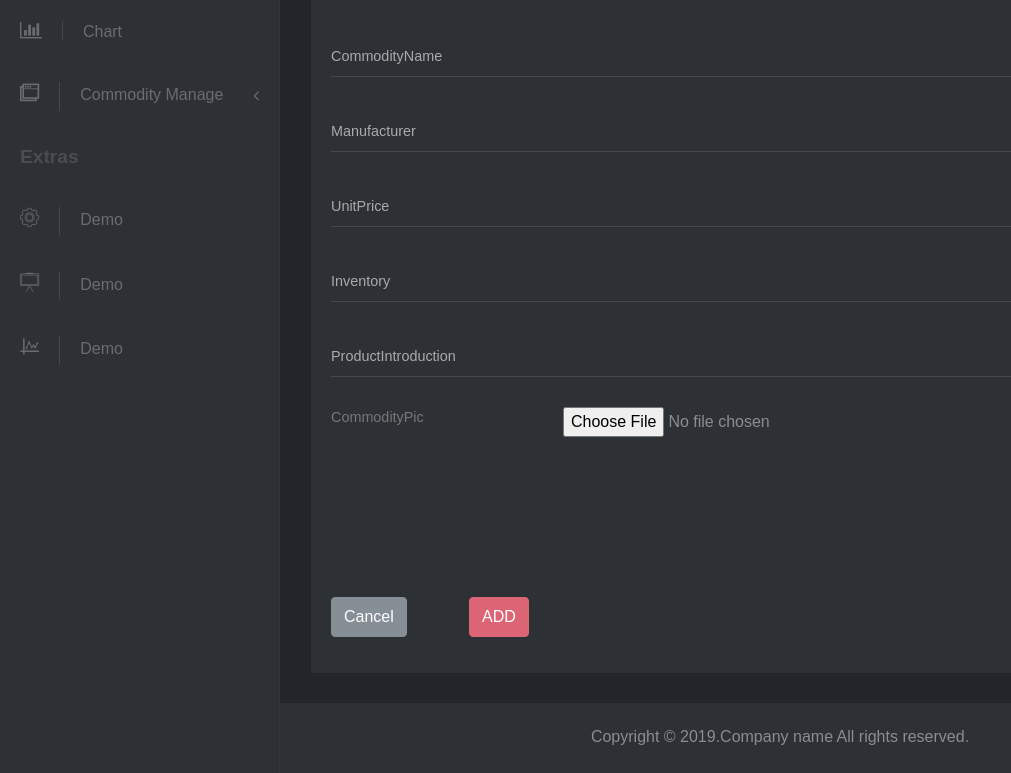
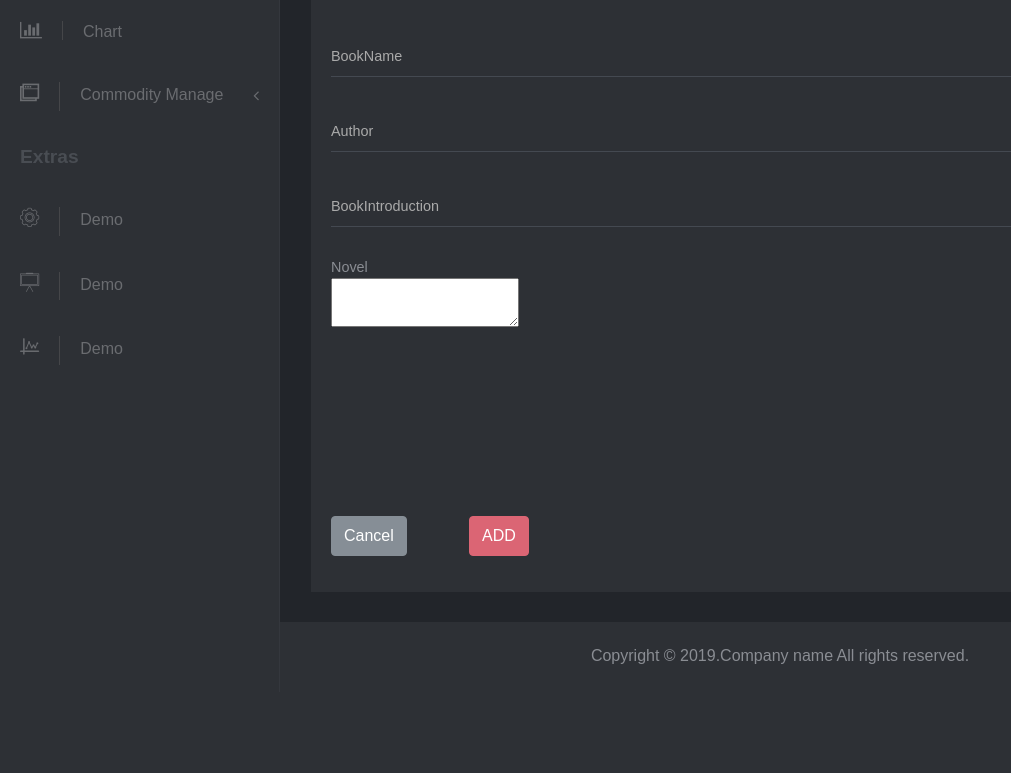
Before and after one commit to ToryPleiades/AudioBook_Platform, a Django app: template AudioBook_Platform/templates/backstage/goods/add.html in a window 1280 px wide. Shown: the part 317-1090 px from the top of the page, without its empty margins (0-1011 px from the left). After the commit the page ends 981 px from the top, so only its background shows below. Run offline with Django 3.2, Linux system fonts and the light colour scheme; the template is opened without the code that fills it, so the values that code supplies are empty; parts of the project's set-up code (start-up, migrations or seed data) failed here and were passed over; some libraries are stand-ins or nearby versions; some web fonts are replaced.

Commit message:
template update

```diff
--- a/AudioBook_Platform/common/models.py
+++ b/AudioBook_Platform/common/models.py
@@ -42,15 +42,19 @@ class Books(models.Model):
     """电子书信息模型"""
     typeid = models.IntegerField()  # 电子书类别ID
     goods = models.CharField(max_length=32)     # 电子书名
+    author = models.CharField(max_length=32)    # 电子书作者
     content = models.CharField(max_length=32)   # 电子书描述
     addtime = models.DateTimeField(default=datetime.now)
+    novel = models.TextField()                  # 电子书内容
 
     def toDict(self):
         return {
             'id': self.id,
             'typeid': self.typeid,
             'goods': self.goods,
-            'content': self.content
+            'author': self.author,
+            'content': self.content,
+            'novel': self.novel
         }
 
     class Meta:
--- a/AudioBook_Platform/templates/backstage/goods/add.html
+++ b/AudioBook_Platform/templates/backstage/goods/add.html
@@ -29,7 +29,7 @@
     <div class="container-fluid">
         <ul class="breadcrumb">
             <li class="breadcrumb-item"><a href="{% url 'backstage_index' %}">Home</a></li>
-        <li class="breadcrumb-item active">Add Commodity Information </li>
+            <li class="breadcrumb-item active">Add Commodity Information</li>
         </ul>
     </div>
     <section class="no-padding-top">
@@ -49,8 +49,9 @@
                                             <div class="col-sm-9">
                                                 <select class="form-control mb-3 mb-3" name="typeID">
                                                     {% for vo in typelist %}
-                                                <option {% if vo.pid == 0 %}disabled{% endif %} value="{{ vo.id }}">
-                                                    {{vo.pname}}|--{{ vo.name }}
+                                                        <option {% if vo.pid == 0 %}disabled{% endif %}
+                                                                value="{{ vo.id }}">
+                                                            {{ vo.pname }}|--{{ vo.name }}
                                                         </option>
                                                     {% endfor %}
                                                 </select>
@@ -60,39 +61,26 @@
                                         <div class="form-group-material">
                                             <input id="commodity-Name" type="text" name="commodityName" required
                                                    class="input-material">
-                                        <label for="commodity-Name" class="label-material">CommodityName</label>
+                                            <label for="commodity-Name" class="label-material">BookName</label>
                                         </div>
                                         <div class="line"></div>
                                         <div class="form-group-material">
-                                        <input id="manufacturer" type="text" name="Manufacturer" required
+                                            <input id="author" type="text" name="Author" required
                                                    class="input-material">
-                                        <label for="manufacturer" class="label-material">Manufacturer </label>
-                                    </div>
-                                    <div class="line"></div>
-                                    <div class="form-group-material">
-                                        <input id="unit-price" type="text" name="unitPrice" required
-                                            class="input-material">
-                                        <label for="unit-price" class="label-material">UnitPrice </label>
-                                    </div>
-                                    <div class="line"></div>
-                                    <div class="form-group-material">
-                                        <input id="inventory" type="text" name="Inventory" required
-                                            class="input-material">
-                                        <label for="inventory" class="label-material">Inventory </label>
+                                            <label for="author" class="label-material">Author </label>
                                         </div>
                                         <div class="line"></div>
                                         <div class="form-group-material">
                                             <input id="product-introduction" name="productIntroduction" required
                                                    class="input-material">
-                                        <label for="product-introduction" class="label-material">ProductIntroduction
+                                            <label for="product-introduction" class="label-material">BookIntroduction
                                             </label>
                                         </div>
                                         <div class="line"></div>
-                                    <div class="form-group row">
-                                        <label class="col-sm-3 form-control-label">CommodityPic</label>
-                                        <div class="col-sm-9">
-                                            <input id="pic" type="file" name="PIC">
-                                        </div>
+                                        <div class="form-group-material">
+                                            <label for="product-introduction" class="label-material">Novel<br>
+                                                <textarea id="novel" name="Novel" class="input-material"></textarea>
+                                            </label>
                                         </div>
                                         <div class="line"></div>
                                     </div>
```
Also changed, not shown: AudioBook_Platform/templates/backstage/goods/index.html (+4 -16 lines). Lines whose indentation alone changed are shown as unchanged.
